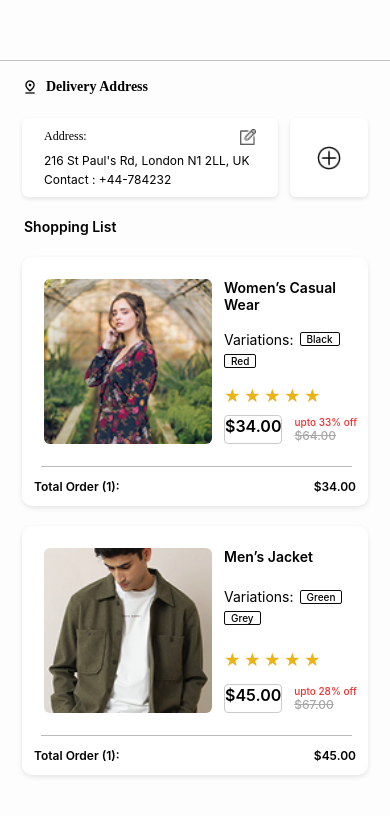
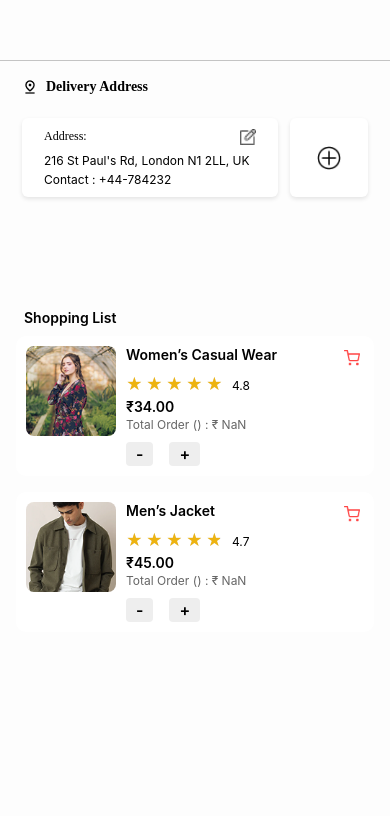
Before and after one commit to aycanurmentes/E-Commerce, a React Native app: screen /Checkout in a window 390 px wide. Shown: the top 816 px of the page. Built offline with nearby package versions, Linux system fonts and the light colour scheme.

Commit message:
sepete ekleme/çıkarma işlemleri yapıldı.sayfadaki bulunan componentler düzenlendi.

```diff
--- a/src/components/DeliveryAddressSection.tsx
+++ b/src/components/DeliveryAddressSection.tsx
@@ -30,7 +30,7 @@ export default function DeliveryAddressSection() {
 
 const styles = StyleSheet.create({
   container: {
-    flex: 1,
+    //flex: 1,
     padding: 16,
     marginBottom: 24,
     marginTop: 18
--- a/src/components/ShoppingList.tsx
+++ b/src/components/ShoppingList.tsx
@@ -1,169 +1,145 @@
 import React from 'react';
-import { View, Text, Image, StyleSheet } from 'react-native';
+import { View, Text, Image, StyleSheet, TouchableOpacity } from 'react-native';
 import StarRating from './StarRating';
 
-//TODO:Price ortaya gelmedi onu ayarla, header navigation kısmı eksik.
-type ProductProps = {
+interface ShoppingListProps {
+  id: number;
+  image: any;
   title: string;
-  image: any;
-  variations: string[];
-  rating: number;
-  price: number;
-  originalPrice: number;
-  discount: string;
-};
+  price: number | string;
+  quantity: number;
+  rating?: number;
+  variations?: string[];
+  oldPrice?: number;
+  onIncrease?: () => void;
+  onDecrease?: () => void;
+  onDelete?: () => void;
+}
 
 export default function ShoppingList({
+  image,
   title,
-  image,
-  variations,
-  rating,
   price,
-  originalPrice,
-  discount,
-}: ProductProps) {
+  quantity,
+  rating = 4.5,
+  onIncrease,
+  onDecrease,
+  onDelete,
+}: ShoppingListProps) {
+  const numericPrice = typeof price === 'number' ? price : parseFloat(String(price).replace(/[^\d.-]/g, '')) || 0;
+  const total = (numericPrice * quantity).toFixed(2);
+
   return (
-    <View style={styles.container}>
-      <View style={styles.cardTop}>
-        <Image source={image} style={styles.image} />
-        <View style={styles.info}>
-          <Text style={styles.title}>{title}</Text>
-          <View style={styles.variations}>
-            <Text>Variations:</Text>
-            {variations.map((variation, index) => (
-              <Text key={index} style={styles.colorText}>{variation}</Text>
-            ))}
-          </View>
-          <View style={styles.starRating}>
-            <StarRating rating={rating} />
-          </View>
-          <View style={styles.priceRow}>
-            <Text style={styles.price}>${price.toFixed(2)}</Text>
-            <View style={styles.priceRight}>
-              <View style={styles.discountRow}>
-                <Text style={styles.discount}>{discount}</Text>
-                <Text style={styles.strike}>${originalPrice.toFixed(2)}</Text>
-              </View>
-            </View>
-          </View>
+    <View style={styles.card}>
+      <Image source={image} style={styles.image} />
+      <View style={styles.content}>
+        <View style={styles.headerRow}>
+          <Text numberOfLines={1} style={styles.title}>{title}</Text>
+          <TouchableOpacity onPress={onDelete} style={styles.deleteButton}>
+            <Image source={require('../images/basket.png')} style={styles.deleteIcon} />
+          </TouchableOpacity>
         </View>
-      </View>
-      <View style={styles.separator} />
-      <View style={styles.total}>
-        <Text style={styles.totalPrice}>Total Order (1):</Text>
-        <Text style={styles.totalPrice}>${price.toFixed(2)}</Text>
+
+        <View style={styles.ratingRow}>
+          <StarRating rating={rating} />
+          <Text style={styles.ratingText}>{rating.toFixed(1)}</Text>
+        </View>
+
+        <Text style={styles.price}>₹{numericPrice.toFixed(2)}</Text>
+        <Text style={styles.totalText}>Total Order ({quantity}) : ₹ {total}</Text>
+
+        <View style={styles.counterRow}>
+          <TouchableOpacity onPress={onDecrease} style={styles.counterButton}>
+            <Text style={styles.counterText}>-</Text>
+          </TouchableOpacity>
+          <Text style={styles.quantityText}>{quantity}</Text>
+          <TouchableOpacity onPress={onIncrease} style={styles.counterButton}>
+            <Text style={styles.counterText}>+</Text>
+          </TouchableOpacity>
+        </View>
       </View>
     </View>
   );
 }
 
 const styles = StyleSheet.create({
-  container: {
-    backgroundColor: 'white',
-    borderRadius: 10,
-    margin: 22,
-    marginTop: 20,
-    marginBottom: 0,
-    shadowColor: '#000',
-    shadowOpacity: 0.1,
-    shadowOffset: { width: 0, height: 2 },
-    shadowRadius: 5,
-    elevation: 3,
-  },
-  cardTop: {
-    flexDirection: 'row',
-    padding: 22,
-  },
   card: {
     flexDirection: 'row',
-    margin: 22,
+    padding: 10,
+    marginHorizontal: 16,
+    marginVertical: 8,
     backgroundColor: '#fff',
     borderRadius: 10,
-    marginBottom: 12,
+    elevation: 2,
   },
   image: {
-    width: 168,
-    height: 165,
-    borderRadius: 6,
-    marginRight: 12,
+    width: 90,
+    height: 90,
+    resizeMode: 'cover',
+    borderRadius: 8,
+    marginRight: 10,
   },
-  info: {
+  content: {
     flex: 1,
+  },
+  headerRow: {
+    flexDirection: 'row',
     justifyContent: 'space-between',
-  },
-  starRating: {
-    flexDirection: 'row'
+    alignItems: 'flex-start',
+    marginBottom: 4,
   },
   title: {
     fontSize: 14,
     fontWeight: '600',
+    flex: 1,
+    marginRight: 8,
   },
-  variations: {
-    flexDirection: 'row',
-    flexWrap: 'wrap',
-    gap: 6,
-    marginTop: 4,
-    alignItems: 'center',
+  deleteButton: {
+    padding: 4,
   },
-  colorText: {
-    fontSize: 10,
-    fontWeight: '500',
-    borderWidth: 1,
-    borderColor: '#0E0808',
-    paddingHorizontal: 6,
-    borderRadius: 2,
+  deleteIcon: {
+    width: 16,
+    height: 16,
+    tintColor: '#FF4444',
   },
-  priceRow: {
+  ratingRow: {
     flexDirection: 'row',
     alignItems: 'center',
-    gap: 12,
+    marginBottom: 4,
+  },
+  ratingText: {
+    fontSize: 12,
+    marginLeft: 6,
+    marginTop: 3,
   },
   price: {
+    fontSize: 14,
+    fontWeight: '600',
+    marginBottom: 2,
+  },
+  totalText: {
+    fontSize: 12,
+    color: '#666',
+    marginBottom: 6,
+  },
+  counterRow: {
+    flexDirection: 'row',
+    alignItems: 'center',
+    marginTop: 4,
+  },
+  counterButton: {
+    backgroundColor: '#eee',
+    paddingHorizontal: 10,
+    paddingVertical: 2,
+    borderRadius: 4,
+  },
+  counterText: {
     fontSize: 16,
     fontWeight: '600',
-    borderWidth: 1,
-    borderRadius: 4,
-    borderColor: '#CACACA',
-    width: 84,
-    height: 29,
   },
-  discount: {
-    fontSize: 10,
-    color: '#EB3030',
-    fontWeight: '500'
+  quantityText: {
+    marginHorizontal: 8,
+    fontSize: 14,
+    fontWeight: '500',
   },
-  discountRow: {
-    flexDirection: 'column'
-  },
-  strike: {
-    fontSize: 12,
-    fontWeight: '500',
-    textDecorationLine: 'line-through',
-    color: '#A7A7A7',
-  },
-  priceRight: {
-    flexDirection: 'row',
-    alignItems: 'center',
-  },
-  line: {
-    borderBottomWidth: 1,
-    borderBottomColor: '#C4C4C4',
-    width: 360,
-    height: 0.5
-  },
-  separator: {
-    height: 1,
-    backgroundColor: '#BBBBBB',
-    width: '90%',
-    marginLeft: 19
-  },
-  total: {
-    flexDirection: 'row',
-    justifyContent: 'space-between',
-    padding: 12,
-  },
-  totalPrice: {
-    fontSize: 12,
-    fontWeight: '600'
-  }
 });
--- a/src/components/SizeButton.tsx
+++ b/src/components/SizeButton.tsx
@@ -41,8 +41,9 @@ const styles = StyleSheet.create({
   },
   rowCont: {
     flexDirection: 'row',
-    gap: 8,
-    flexWrap: 'wrap',
+  flexWrap: 'wrap',
+  gap: 8,
+  justifyContent: 'flex-start',
   },
   button: {
     borderWidth: 2,
--- a/src/components/StarRating.tsx
+++ b/src/components/StarRating.tsx
@@ -36,7 +36,7 @@ const styles = StyleSheet.create({
     width: 20,
     height: 20,
     marginRight: 0,
-    top: 5
+    //top: 5
   },
   star: {
     fontSize: 16,
--- a/src/screens/BasketPage.tsx
+++ b/src/screens/BasketPage.tsx
@@ -1,12 +1,205 @@
-import { StyleSheet, Text, View } from 'react-native'
-import React from 'react'
+import React, { useEffect, useState } from 'react';
+import {
+  StyleSheet,
+  SafeAreaView,
+  Text,
+  FlatList,
+  View,
+  ActivityIndicator,
+} from 'react-native';
+import AsyncStorage from '@react-native-async-storage/async-storage';
+import DeliveryAddressSection from '../components/DeliveryAddressSection';
+import ShoppingList from '../components/ShoppingList';
+import TopBar from '../components/TopBar';
+import { useNavigation } from '@react-navigation/native';
+import { NativeStackNavigationProp } from '@react-navigation/native-stack';
+import { RootStackParamList } from '../navigations/NavigationTypes';
+
+interface CartItem {
+  id: number;
+  title: string;
+  price: number | string;
+  image: any;
+  quantity: number;
+  rating: number;
+  oldPrice?: number;
+  variations?: string[];
+}
 
 export default function BasketPage() {
+  const navigation = useNavigation<NativeStackNavigationProp<RootStackParamList>>();
+  const [cartItems, setCartItems] = useState<CartItem[]>([]);
+  const [loading, setLoading] = useState(true);
+
+  const updateQuantity = (id: number, change: number) => {
+    const updatedCart = cartItems.map(item =>
+      item.id === id
+        ? { ...item, quantity: Math.max(0, item.quantity + change) }
+        : item
+    );
+
+    const filteredCart = updatedCart.filter(item => item.quantity > 0);
+
+    setCartItems(filteredCart);
+    AsyncStorage.setItem('cart', JSON.stringify(filteredCart));
+  };
+
+  const deleteItem = (id: number) => {
+    const updatedCart = cartItems.filter(item => item.id !== id);
+    setCartItems(updatedCart);
+    AsyncStorage.setItem('cart', JSON.stringify(updatedCart));
+  };
+
+  useEffect(() => {
+    const fetchCart = async () => {
+      try {
+        const token = await AsyncStorage.getItem('cart');
+        const cart: CartItem[] = token ? JSON.parse(token) : [];
+        const parsed = cart.map(item => ({
+          ...item,
+          price: typeof item.price === 'number' ? item.price : parseFloat(String(item.price).replace(/[^\d.-]/g, '')) || 0,
+        }));
+        setCartItems(parsed);
+      } catch (error) {
+        console.error('Failed to load cart', error);
+      } finally {
+        setLoading(false);
+      }
+    };
+
+    const unsubscribe = navigation.addListener('focus', fetchCart);
+    return unsubscribe;
+  }, [navigation]);
+
+  useEffect(() => {
+    const fetchCart = async () => {
+      try {
+        const token = await AsyncStorage.getItem('cart');
+        const cart: CartItem[] = token ? JSON.parse(token) : [];
+
+        const uniqueCart: CartItem[] = [];
+
+        cart.forEach(item => {
+          const existing = uniqueCart.find(i => i.id === item.id);
+          if (existing) {
+            existing.quantity += item.quantity;
+          } else {
+            uniqueCart.push({ ...item });
+          }
+        });
+
+        const parsed = uniqueCart.map(item => ({
+          ...item,
+          price: typeof item.price === 'number'
+            ? item.price
+            : parseFloat(String(item.price).replace(/[^\d.-]/g, '')) || 0,
+        }));
+
+        setCartItems(parsed);
+        await AsyncStorage.setItem('cart', JSON.stringify(parsed));
+      } catch (error) {
+        console.error('Failed to load cart', error);
+      } finally {
+        setLoading(false);
+      }
+    };
+
+    const unsubscribe = navigation.addListener('focus', fetchCart);
+    return unsubscribe;
+  }, [navigation]);
+
+
+  const getTotalPrice = () => {
+    return cartItems.reduce((sum, item) => {
+      const p = typeof item.price === 'number' ? item.price : parseFloat(String(item.price).replace(/[^\d.-]/g, '')) || 0;
+      return sum + p * item.quantity;
+    }, 0).toFixed(2);
+  };
+
   return (
-    <View>
-      <Text>BasketPage</Text>
-    </View>
-  )
+    <SafeAreaView style={styles.container}>
+      <TopBar
+        leftIcon={require('../images/back.png')}
+        onLeftPress={() => navigation.goBack()}
+        centerText="Checkout"
+      />
+      <View style={styles.line} />
+      <DeliveryAddressSection />
+      <Text style={styles.header}>Shopping List</Text>
+
+      {loading ? (
+        <ActivityIndicator size="large" color="#000" style={styles.activityIndicator} />
+      ) : (
+        <>
+          <FlatList
+            data={cartItems}
+            keyExtractor={(item, index) => `${item.id}-${index}`}
+            renderItem={({ item }) => (
+              <ShoppingList
+                id={item.id}
+                title={item.title}
+                price={item.price}
+                image={item.image}
+                quantity={item.quantity}
+                rating={item.rating}
+                variations={item.variations || []}
+                oldPrice={item.oldPrice}
+                onIncrease={() => updateQuantity(item.id, 1)}
+                onDecrease={() => updateQuantity(item.id, -1)}
+                onDelete={() => deleteItem(item.id)}
+              />
+            )}
+            contentContainerStyle={styles.list}
+          />
+          <View style={styles.totalContainer}>
+            <Text style={styles.totalLabel}>Total:</Text>
+            <Text style={styles.totalValue}>₹{getTotalPrice()}</Text>
+          </View>
+        </>
+      )}
+    </SafeAreaView>
+  );
 }
 
-const styles = StyleSheet.create({})
+const styles = StyleSheet.create({
+  container: {
+    flex: 1,
+    backgroundColor: '#FDFDFD',
+  },
+  header: {
+    fontSize: 14,
+    fontWeight: '600',
+    marginLeft: 22,
+    padding: 2,
+  },
+  list: {
+    paddingBottom: 20,
+  },
+  line: {
+    borderBottomWidth: 1,
+    borderBottomColor: '#C4C4C4',
+    width: '100%',
+    height: 0.5,
+  },
+  totalContainer: {
+    flexDirection: 'row',
+    justifyContent: 'space-between',
+    paddingHorizontal: 20,
+    paddingVertical: 12,
+    backgroundColor: '#fff',
+    borderTopWidth: 1,
+    borderTopColor: '#ddd',
+  },
+  totalLabel: {
+    fontSize: 16,
+    fontWeight: '600',
+  },
+  totalValue: {
+    fontSize: 16,
+    fontWeight: '600',
+    color: '#333',
+  },
+  activityIndicator: {
+    margin: 20
+  }
+});
```
Also changed, not shown: src/screens/Details.tsx (+76 -27 lines), 1 other file (tests, documents, lock files or other folders).
